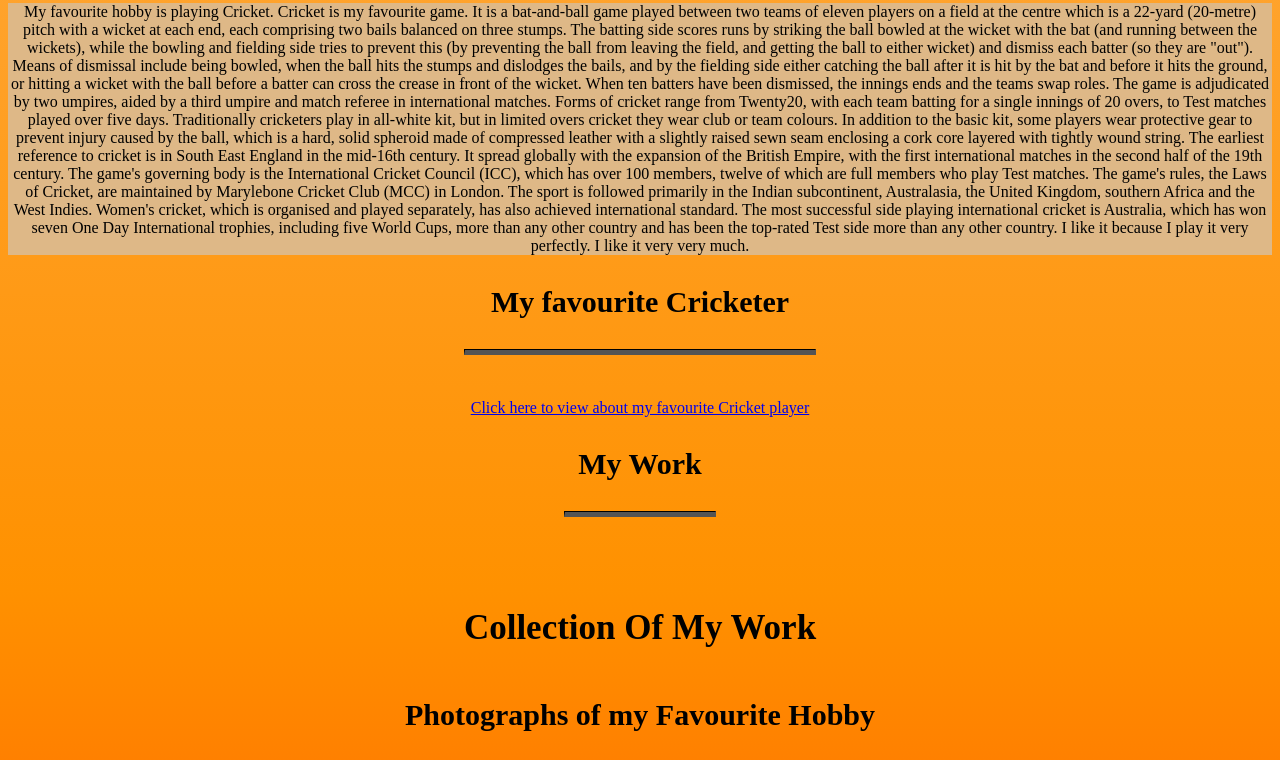
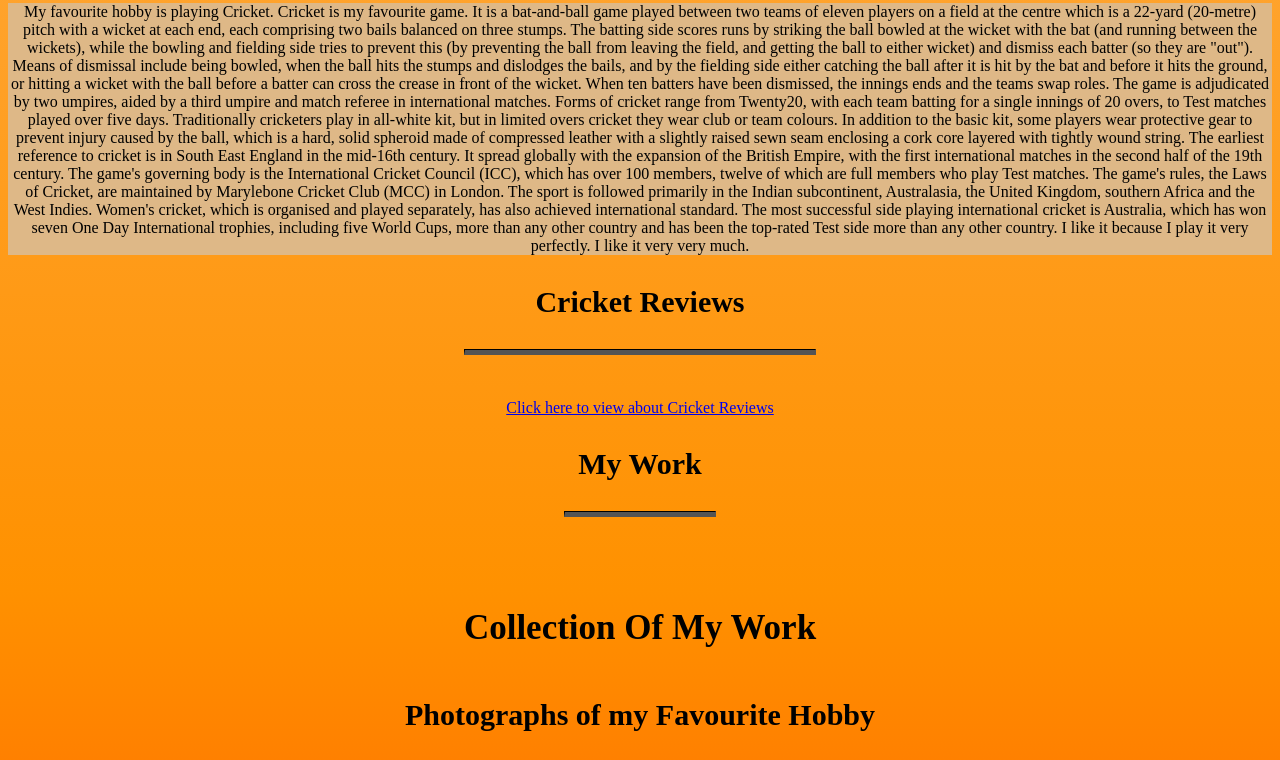
Before and after one commit to Hardik284007/myfav3, a plain HTML site: page index.html in a window 1280 px wide. Shown: the part 850-1610 px from the top of the page. Drawn offline with Linux system fonts and the light colour scheme.

Commit message:
Add files via upload

```diff
--- a/index.html
+++ b/index.html
@@ -51,11 +51,11 @@ I like it because I play it very perfectly. I like it very very much.
       </p>
           </section>
     <section id="Myfavouritehobby">
-      <h3> My favourite Cricketer </h3>
+      <h3> Cricket Reviews </h3>
 
        <hr id="cricketer">
         <br> <br>
-      <a href="https://www.google.com/url?sa=t&rct=j&q=&esrc=s&source=web&cd=&cad=rja&uact=8&ved=2ahUKEwicqv6hqcTxAhXXXCsKHR0QCzoQFjAAegQIBRAD&url=https%3A%2F%2Fwww.crictracker.com%2Fcricket-reviews%2F&usg=AOvVaw1veZTDwwo_fSuYnkkY81zr">Click here to view about my favourite Cricket player</a>
+      <a href="https://www.google.com/url?sa=t&rct=j&q=&esrc=s&source=web&cd=&cad=rja&uact=8&ved=2ahUKEwicqv6hqcTxAhXXXCsKHR0QCzoQFjAAegQIBRAD&url=https%3A%2F%2Fwww.crictracker.com%2Fcricket-reviews%2F&usg=AOvVaw1veZTDwwo_fSuYnkkY81zr">Click here to view about Cricket Reviews</a>
           </section>
 
       <section id="Mywork">
```
